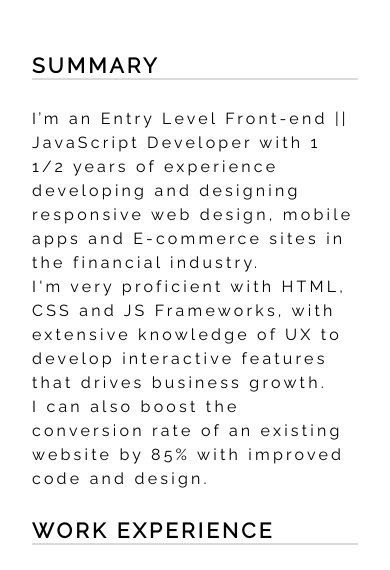
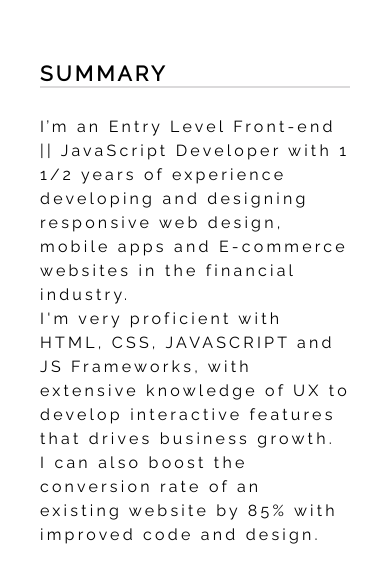
Before and after one commit to MDindahouse/My-Resume, a plain HTML site: page index.html in a window 390 px wide. Shown: the part 196-766 px from the top of the page. Drawn offline with Linux system fonts and the light colour scheme.

Commit message:
html modified

```diff
--- a/CSS/styles.css
+++ b/CSS/styles.css
@@ -29,7 +29,7 @@ header p {
 .container {
       max-width: 1200px;
       margin: 0 auto;
-      padding: 2rem;
+      padding: 2.5rem;
 }
 
 .divider {
--- a/index.html
+++ b/index.html
@@ -29,8 +29,8 @@
                         <div class="divider"></div>
                         <p>
                               I’m an Entry Level Front-end || JavaScript Developer with 1 1/2 years of
-                              experience developing and designing responsive web design, mobile apps and E-commerce sites in the financial industry.<br>
-                              I'm very proficient with HTML, CSS and JS Frameworks, with extensive knowledge of UX to develop interactive features that drives business growth.<br>
+                              experience developing and designing responsive web design, mobile apps and E-commerce websites in the financial industry.<br>
+                              I'm very proficient with HTML, CSS, JAVASCRIPT and JS Frameworks, with extensive knowledge of UX to develop interactive features that drives business growth.<br>
                               I can also boost the conversion rate of an existing website by 85% with improved code and design.
                         </p>
 
```
